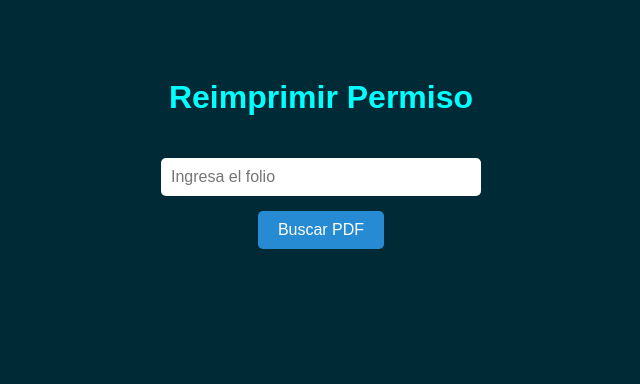
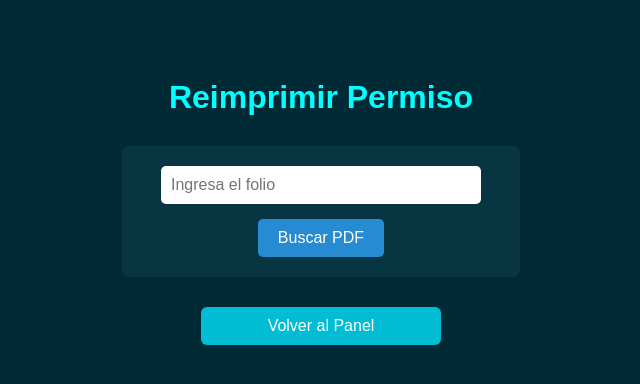
Before and after one commit to Gsr1989/Los-6, a Flask app: page /consultar in a window 1280 px wide. Shown: the top 384 px of the page, without its empty margins (319-959 px from the left). Run offline with Flask 3, Linux system fonts and the light colour scheme.

Commit message:
Update reimprimir.html

```diff
--- a/templates/reimprimir.html
+++ b/templates/reimprimir.html
@@ -1,5 +1,4 @@
-<!DOCTYPE html>
-<html lang="es">
+<!DOCTYPE html><html lang="es">
 <head>
     <meta charset="UTF-8">
     <title>Reimprimir Permiso</title>
@@ -14,15 +13,22 @@
         }
         h1 {
             color: #00ffff;
+            margin-bottom: 30px;
+        }
+        form {
+            display: inline-block;
+            background-color: #073642;
+            padding: 20px;
+            border-radius: 8px;
         }
         input[type="text"] {
             padding: 10px;
             font-size: 16px;
-            width: 80%;
+            width: 100%;
             max-width: 300px;
             border-radius: 5px;
             border: none;
-            margin-top: 20px;
+            margin-bottom: 15px;
         }
         input[type="submit"] {
             background-color: #268bd2;
@@ -31,28 +37,45 @@
             font-size: 16px;
             border: none;
             border-radius: 5px;
-            margin-top: 15px;
+            cursor: pointer;
+        }
+        input[type="submit"]:hover {
+            background-color: #1c6ca1;
         }
         .alerta {
             margin-top: 20px;
             color: #ff6f6f;
+            font-weight: bold;
+        }
+        .volver {
+            display: block;
+            margin: 30px auto;
+            text-decoration: none;
+            background-color: #00bcd4;
+            color: white;
+            padding: 10px 20px;
+            border-radius: 6px;
+            max-width: 200px;
+        }
+        .volver:hover {
+            background-color: #0097a7;
         }
     </style>
 </head>
 <body>
     <h1>Reimprimir Permiso</h1>
-    <form method="POST">
-        <input type="text" name="folio" placeholder="Ingresa el folio">
-        <br>
+    <form method="POST" action="{{ url_for('reimprimir') }}">
+        <input type="text" name="folio" placeholder="Ingresa el folio" required>
         <input type="submit" value="Buscar PDF">
-    </form>
+    </form>{% with messages = get_flashed_messages(with_categories=true) %}
+  {% if messages %}
+    {% for category, message in messages %}
+      <div class="alerta">{{ message }}</div>
+    {% endfor %}
+  {% endif %}
+{% endwith %}
 
-    {% with messages = get_flashed_messages(with_categories=true) %}
-      {% if messages %}
-        {% for category, message in messages %}
-          <div class="alerta">{{ message }}</div>
-        {% endfor %}
-      {% endif %}
-    {% endwith %}
+<a href="{{ url_for('panel') }}" class="volver">Volver al Panel</a>
+
 </body>
 </html>
```
